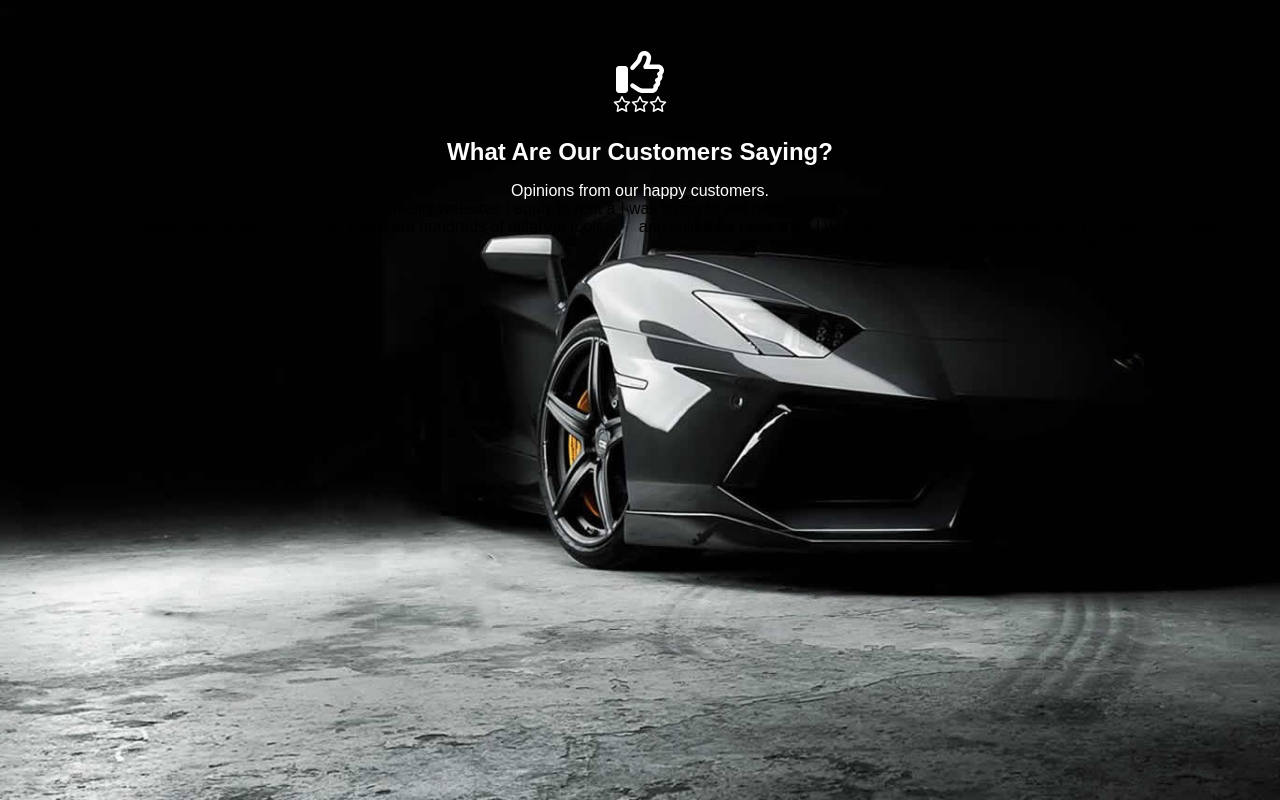
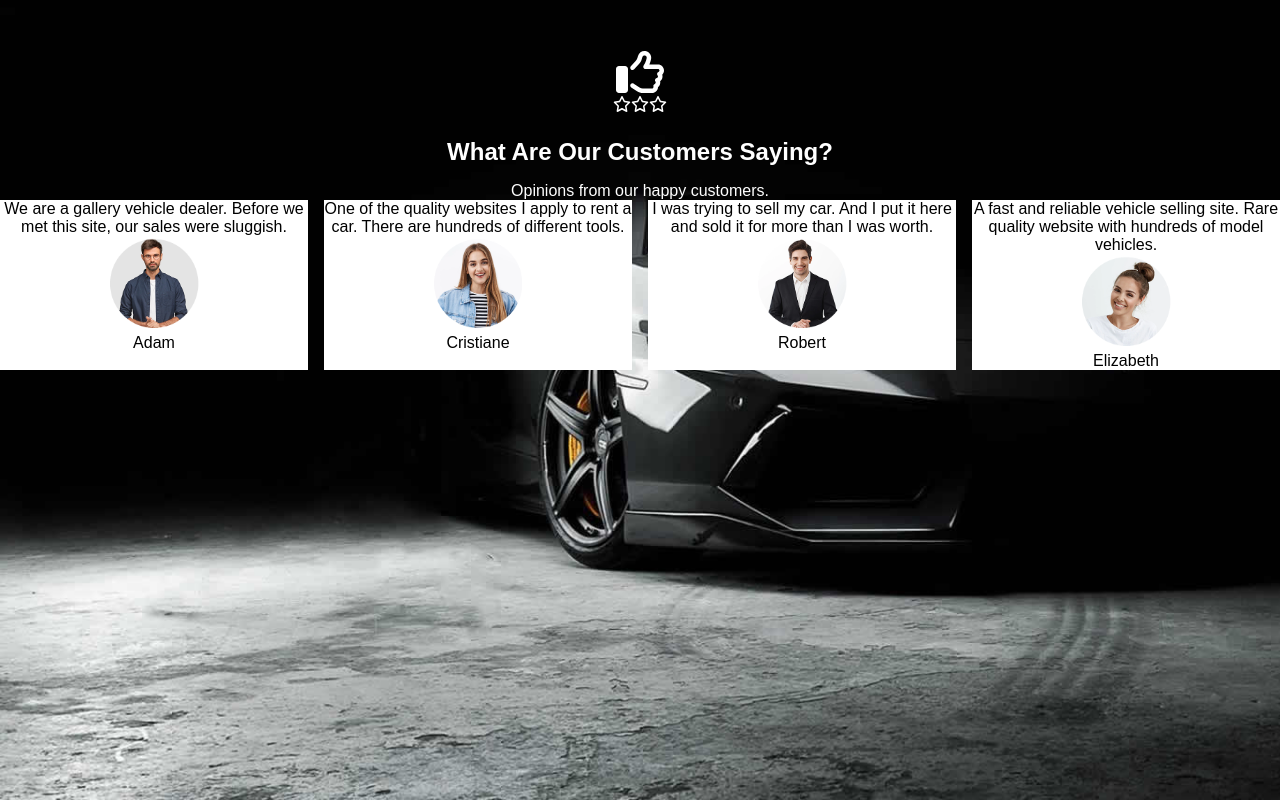
Before and after one commit to Giovanni-Palmitessa/proj-html-vuejs, a Vue app: page / in a window 1280 px wide. Shown: the part 2799-3599 px from the top of the page. Built offline with nearby package versions, Linux system fonts and the light colour scheme.

Commit message:
add gap to cards

```diff
--- a/src/components/AppMain.vue
+++ b/src/components/AppMain.vue
@@ -457,6 +457,7 @@ export default {
   }
   .customCards {
     display: flex;
+    gap: 1rem;
   }
 }
 </style>
--- a/src/components/CustomersCard.vue
+++ b/src/components/CustomersCard.vue
@@ -10,12 +10,19 @@ export default {
 <template>
   <div class="custom-card">
     <p>{{ comment }}</p>
+    <img :src="image" :alt="name" />
+    <p>{{ name }}</p>
   </div>
 </template>
 
 <style lang="scss" scoped>
+@use "../assets/partials/variables" as *;
 .custom-card {
   width: calc((100% - 3rem) / 4);
   text-align: center;
+  background-color: $white-main;
+  img {
+    width: 30%;
+  }
 }
 </style>
```
